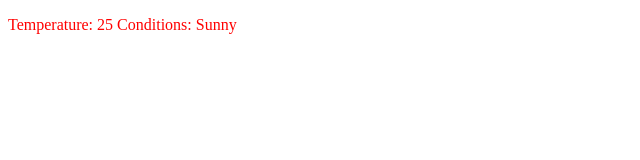
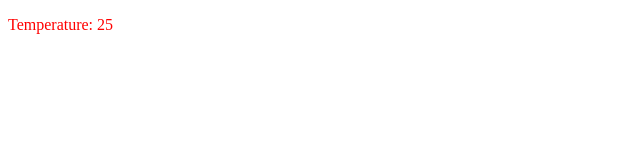
Before and after one commit to acciojob/conditional-weather-report-forbidden451, a React app: page / in a window 1280 px wide. Shown: the top 160 px of the page, without its empty margins (0-640 px from the left). Built offline with nearby package versions, Linux system fonts and the light colour scheme.

Commit message:
final commit

```diff
--- a/src/components/App.js
+++ b/src/components/App.js
@@ -20,7 +20,7 @@ const App = () => {
 
   return (
     <div>
-      <p style={{color:color}}>Temperature: {weatherInput.temperature}<span> Conditions: {weatherInput.conditions}</span></p>
+      <p style={{color:color}}><span>Temperature:</span> {weatherInput.temperature}</p>
       <p style={{color:color}}></p>
     </div>
   )
```
